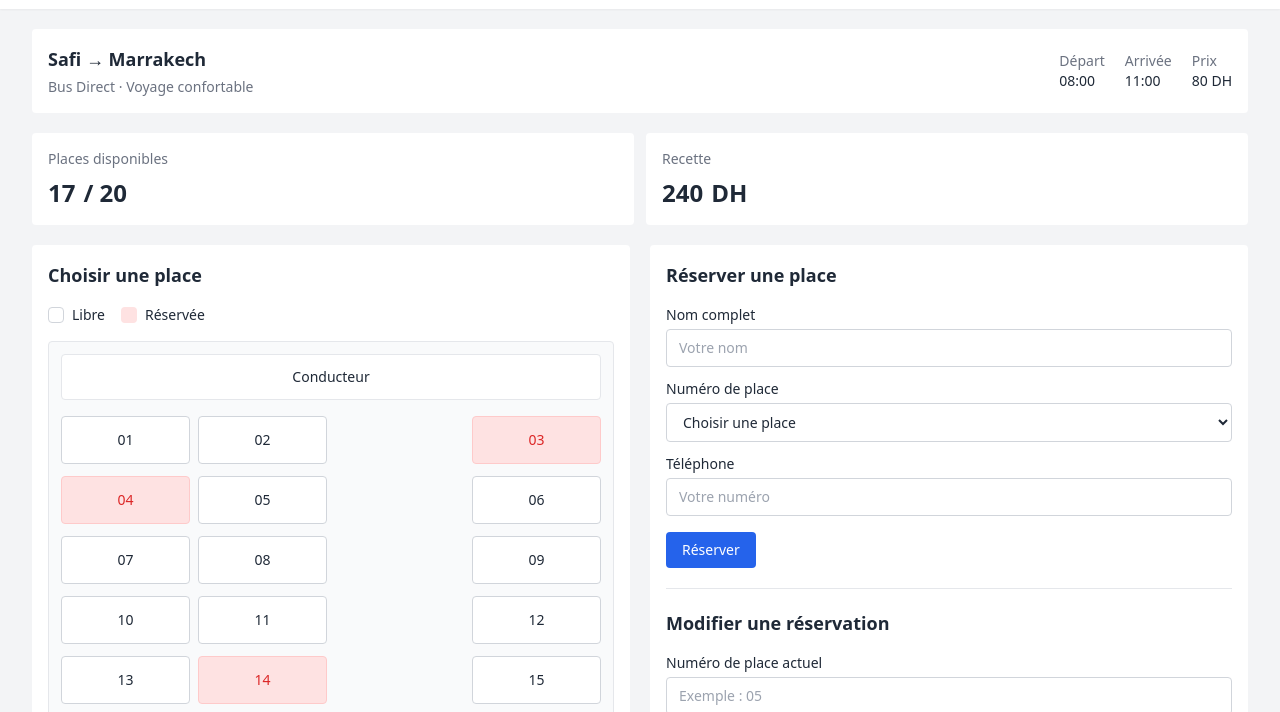
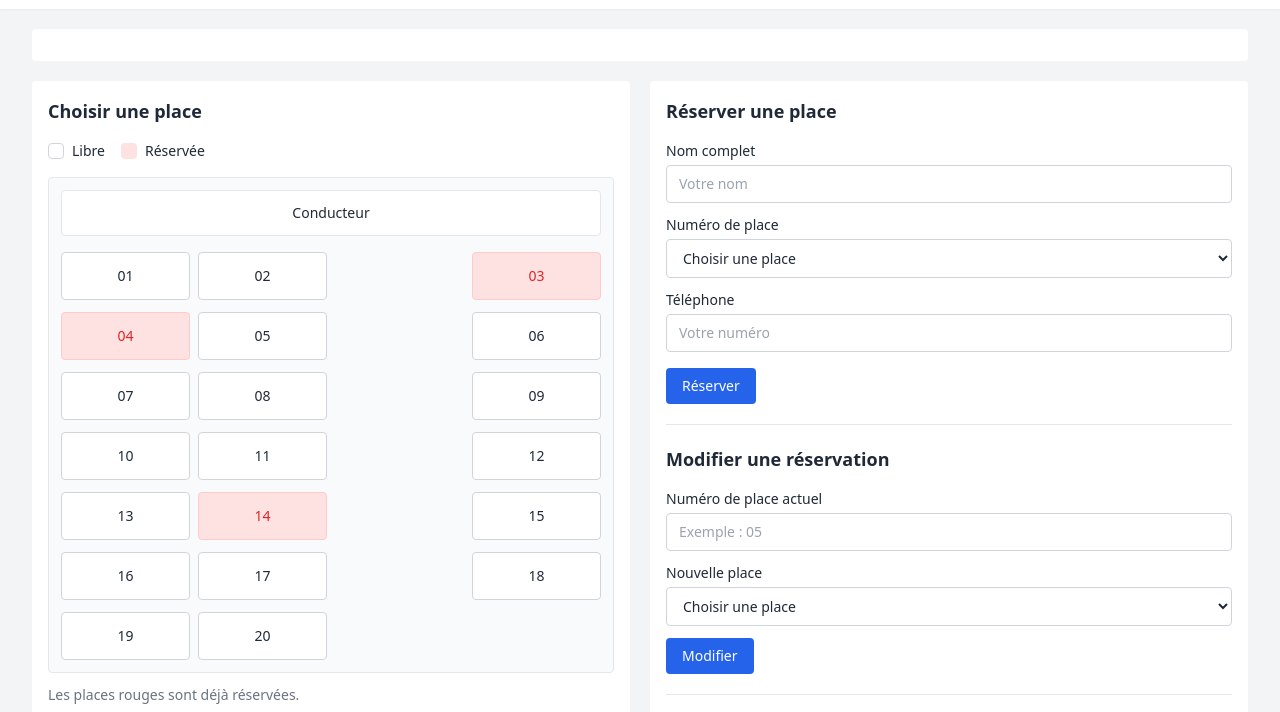
Before and after one commit to Douaeaghmir/BusDirect2, a website built with Vite: page cabine.html in a window 1280 px wide. Shown: the part 55-767 px from the top of the page. Built offline with nearby package versions, Linux system fonts and the light colour scheme.

Commit message:
added to switch from traject ticket to cabine with ids and remove balise from cabine html

```diff
--- a/cabine.html
+++ b/cabine.html
@@ -18,41 +18,6 @@
         </nav>
     </header>
         <section class="mx-auto my-5 flex w-[95%] flex-col gap-4 rounded bg-white p-4 sm:flex-row sm:items-center sm:justify-between">
-        <div>
-            <h2 class="text-lg font-semibold">Safi → Marrakech</h2>
-            <p class="mt-1 text-sm text-gray-500">Bus Direct · Voyage confortable</p>
-        </div>
-        <div class="flex flex-wrap gap-5 text-sm">
-            <div>
-                <p class="text-gray-500">Départ</p>
-                <p class="font-medium">08:00</p>
-            </div>
-            <div>
-                <p class="text-gray-500">Arrivée</p>
-                <p class="font-medium">11:00</p>
-            </div>
-            <div>
-                <p class="text-gray-500">Prix</p>
-                <p class="font-medium">80 DH</p>
-            </div>
-        </div>
-    </section>
-        <section class="mx-auto mb-5 grid w-[95%] grid-cols-1 gap-3 sm:grid-cols-2">
-        <div class="rounded bg-white p-4">
-            <p class="text-sm text-gray-500">Places disponibles</p>
-            <div class="flex items-center gap-2">
-            <p id="dispo" class="mt-2 text-2xl font-semibold">17</p>
-            <p class=" mt-2 text-2xl font-semibold">/ 20</p>
-            </div>
-        </div>
-
-        <div class="rounded bg-white p-4">
-            <p class="text-sm text-gray-500">Recette</p>
-            <div class="flex items-center gap-2">
-            <p id ="recette" class="mt-2 text-2xl font-semibold">240</p>
-            <p class="mt-2 text-2xl font-semibold">DH</p>
-            </div>
-        </div>
     </section>
         <main class="mx-auto mb-6 grid w-[95%] grid-cols-1 gap-5 md:grid-cols-2">
         <section class="rounded bg-white p-4">
```
Also changed, not shown: js/main-trajets.js (+17 -4 lines).
